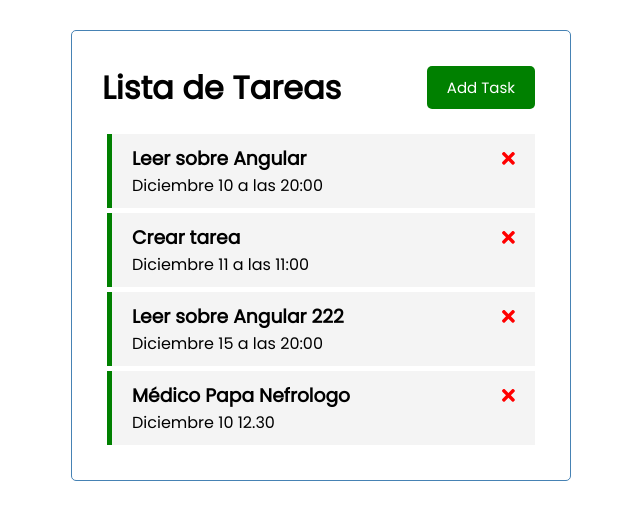
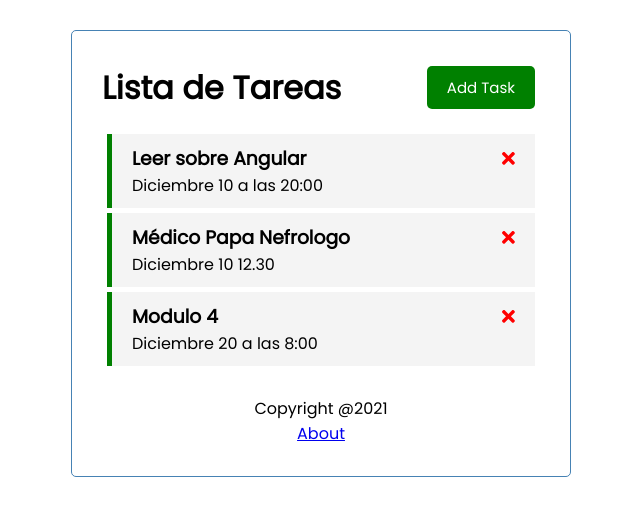
Before and after one commit to Freston2021/Task-List-Angular, an Angular app: page / in a window 1280 px wide. Shown: the top 520 px of the page, without its empty margins (319-959 px from the left). Built offline with nearby package versions, Linux system fonts and the light colour scheme; data requests are answered from the project's data file.

Commit message:
Add footer

```diff
--- a/db.json
+++ b/db.json
@@ -7,22 +7,16 @@
       "id": 4
     },
     {
-      "text": "Crear tarea",
-      "day": "Diciembre 11 a las 11:00",
-      "reminder": true,
-      "id": 5
-    },
-    {
-      "text": "Leer sobre Angular 222",
-      "day": "Diciembre 15 a las 20:00",
-      "reminder": true,
-      "id": 6
-    },
-    {
       "text": "Médico Papa Nefrologo",
       "day": "Diciembre 10 12.30",
       "reminder": true,
       "id": 7
+    },
+    {
+      "text": "Modulo 4",
+      "day": "Diciembre 20 a las 8:00",
+      "reminder": true,
+      "id": 8
     }
   ]
 }
--- a/src/app/app.component.html
+++ b/src/app/app.component.html
@@ -1,4 +1,5 @@
 <div class="container">
 <app-header></app-header>
 <router-outlet></router-outlet>
+<app-footer></app-footer>
 </div>
--- a/src/app/app.module.ts
+++ b/src/app/app.module.ts
@@ -12,6 +12,7 @@
 import { TaskItemComponent } from './components/task-item/task-item.component';
 import { AddTaskComponent } from './components/add-task/add-task.component';
 import { AboutComponent } from './components/about/about.component';
+import { FooterComponent } from './components/footer/footer.component';
 
 const appRoutes: Routes = [
   { path: '', component: TasksComponent },
@@ -27,6 +28,7 @@
     TaskItemComponent,
     AddTaskComponent,
     AboutComponent,
+    FooterComponent,
   ],
   imports: [
     BrowserModule,
--- /dev/null
+++ b/src/app/components/footer/footer.component.css
@@ -0,0 +1,4 @@
+footer {
+    margin-top: 30px;
+    text-align: center;
+}
--- /dev/null
+++ b/src/app/components/footer/footer.component.html
@@ -0,0 +1,4 @@
+<footer>
+    <p>Copyright @2021</p>
+    <a routerLink="/about">About</a>
+</footer>
--- /dev/null
+++ b/src/app/components/footer/footer.component.ts
@@ -0,0 +1,15 @@
+import { Component, OnInit } from '@angular/core';
+
+@Component({
+  selector: 'app-footer',
+  templateUrl: './footer.component.html',
+  styleUrls: ['./footer.component.css']
+})
+export class FooterComponent implements OnInit {
+
+  constructor() { }
+
+  ngOnInit(): void {
+  }
+
+}
--- a/src/app/components/header/header.component.html
+++ b/src/app/components/header/header.component.html
@@ -1,5 +1,7 @@
 <header>
     <h1>{{title}}</h1>
     <app-button color="{{showAddTask ? 'red' : 'green'}}" text="{{showAddTask ? 'Close Task' : 'Add Task'}}"
-        (btnClick)="toggleAddTask()"></app-button>
+        (btnClick)="toggleAddTask()"
+        *ngIf="hasRoute('/')"
+        ></app-button>
 </header>
--- a/src/app/components/header/header.component.ts
+++ b/src/app/components/header/header.component.ts
@@ -1,6 +1,7 @@
 import { Component, OnInit } from '@angular/core';
-import {UiService} from 'src/app/server/ui.service';
+import { UiService } from 'src/app/server/ui.service';
 import { Subscription } from 'rxjs';
+import { Router } from '@angular/router';
 
 @Component({
   selector: 'app-header',
@@ -12,16 +13,19 @@
   showAddTask: boolean = false;
   subscription?: Subscription;
 
-  constructor(
-    private uiService: UiService
-  ) {
-    this.subscription = this.uiService.onToggle()
-                              .subscribe(value => this.showAddTask = value )
+  constructor(private uiService: UiService, private router: Router) {
+    this.subscription = this.uiService
+      .onToggle()
+      .subscribe((value) => (this.showAddTask = value));
   }
 
   ngOnInit(): void {}
 
-  toggleAddTask(){
+  toggleAddTask() {
     this.uiService.tooggleAddTask();
   }
+
+  hasRoute(route: string) {
+    return this.router.url === route;
+  }
 }
```
Also changed, not shown: src/app/components/tasks/tasks.component.ts (+6 -11 lines), 1 other file (tests, documents, lock files or other folders).
